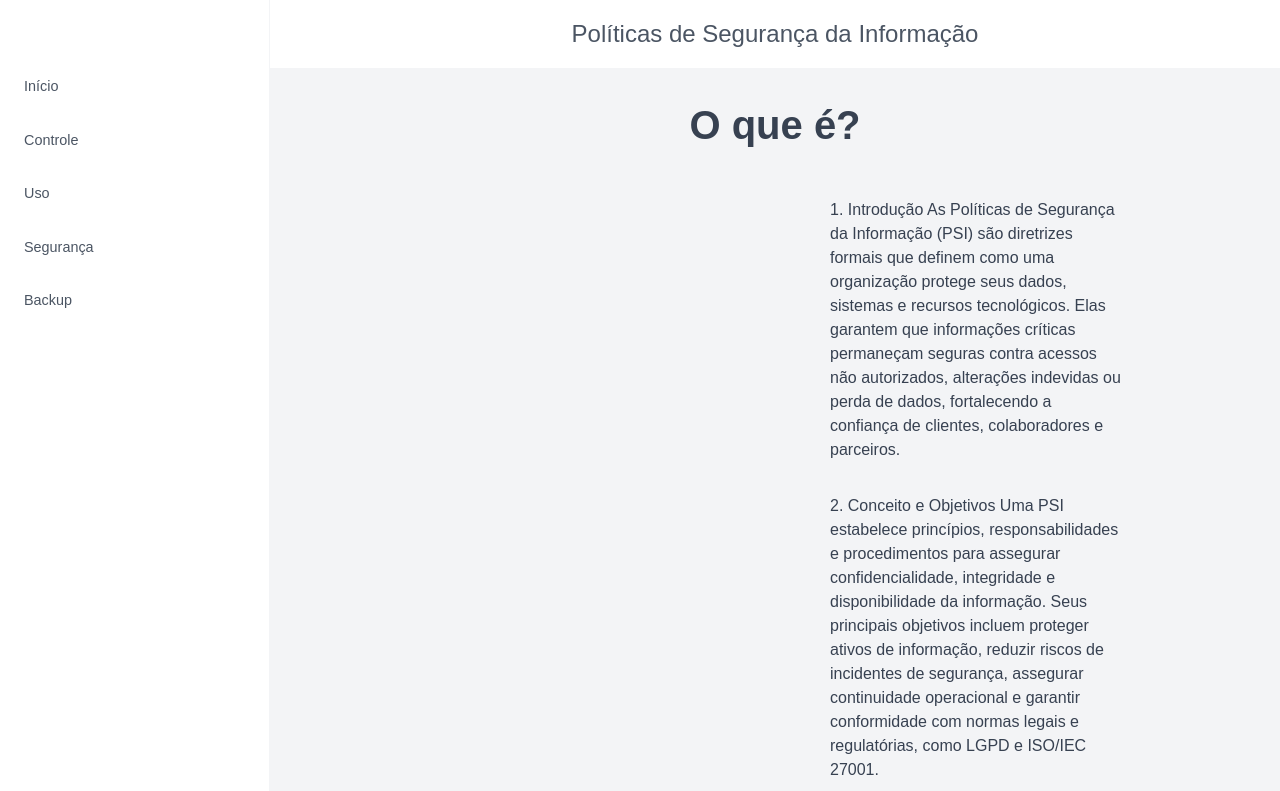
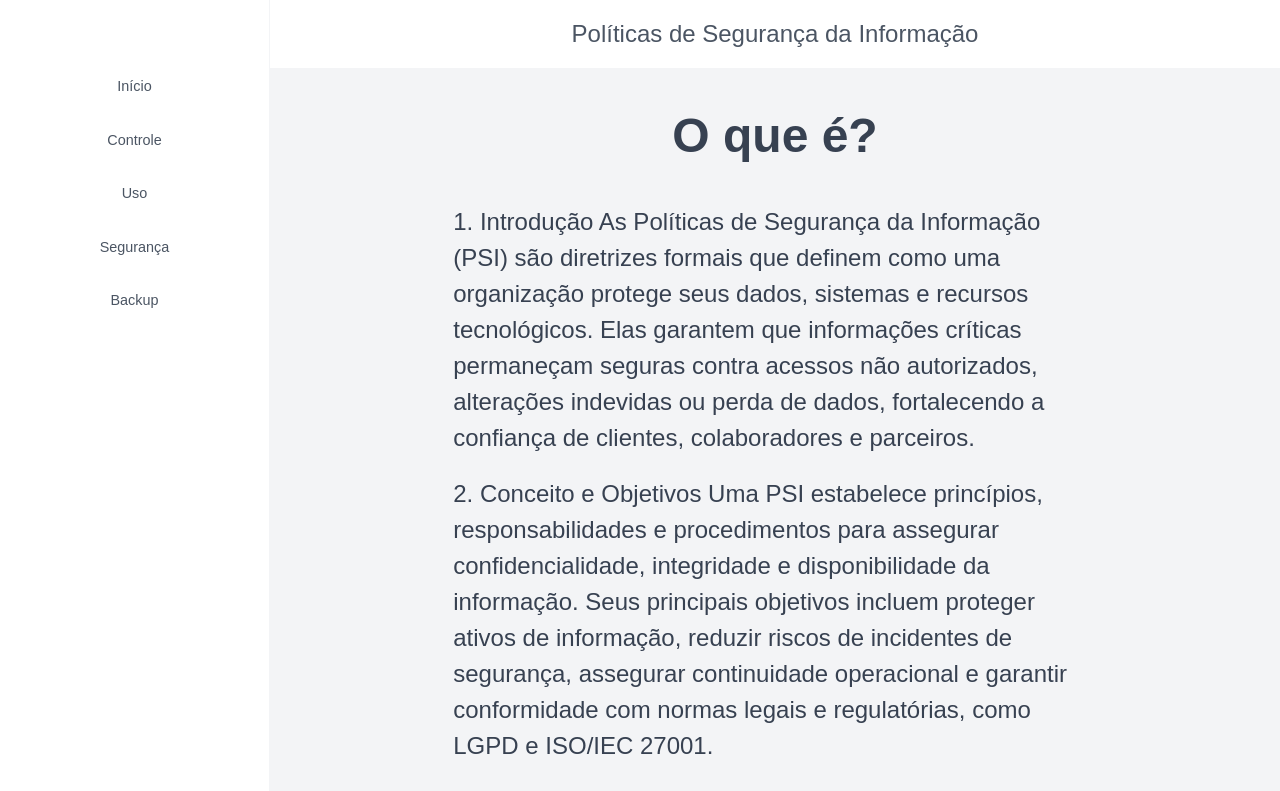
Before and after one commit to guilhermerezende10/Politicas-SI-website, a React (Vite) app in the folder project-ips/: page /home in a window 1280 px wide. Shown: the top 791 px of the page. Built offline with nearby package versions, Linux system fonts and the light colour scheme.

Commit message:
navList, Text and Title CSS alterations

```diff
--- a/project-ips/src/ui/MainNav.module.css
+++ b/project-ips/src/ui/MainNav.module.css
@@ -34,6 +34,11 @@
   list-style-type: none;
   padding-left: 0;
 }
+.navList span {
+  display: flex;
+  justify-content: center;
+  margin: auto;
+}
 
 .mainNav {
   padding-top: 3em;
--- a/project-ips/src/ui/Text.module.css
+++ b/project-ips/src/ui/Text.module.css
@@ -1,11 +1,14 @@
 .text {
-    font-size: 1em;
+    font-size: 1.5em;
     max-width: 65%;
 }
 
 .textContainer {
+    margin: 20px 10px;
+}
+
+.textContainer p {
     display: flex;
     margin: auto;
     justify-content: justify;
-    padding-left: 35em;
 }
--- a/project-ips/src/ui/Title.module.css
+++ b/project-ips/src/ui/Title.module.css
@@ -1,5 +1,5 @@
 .title {
-    font-size: 2.5em;
+    font-size: 3em;
     color: var(--color-grey-700);
     text-align: center;
 
```
